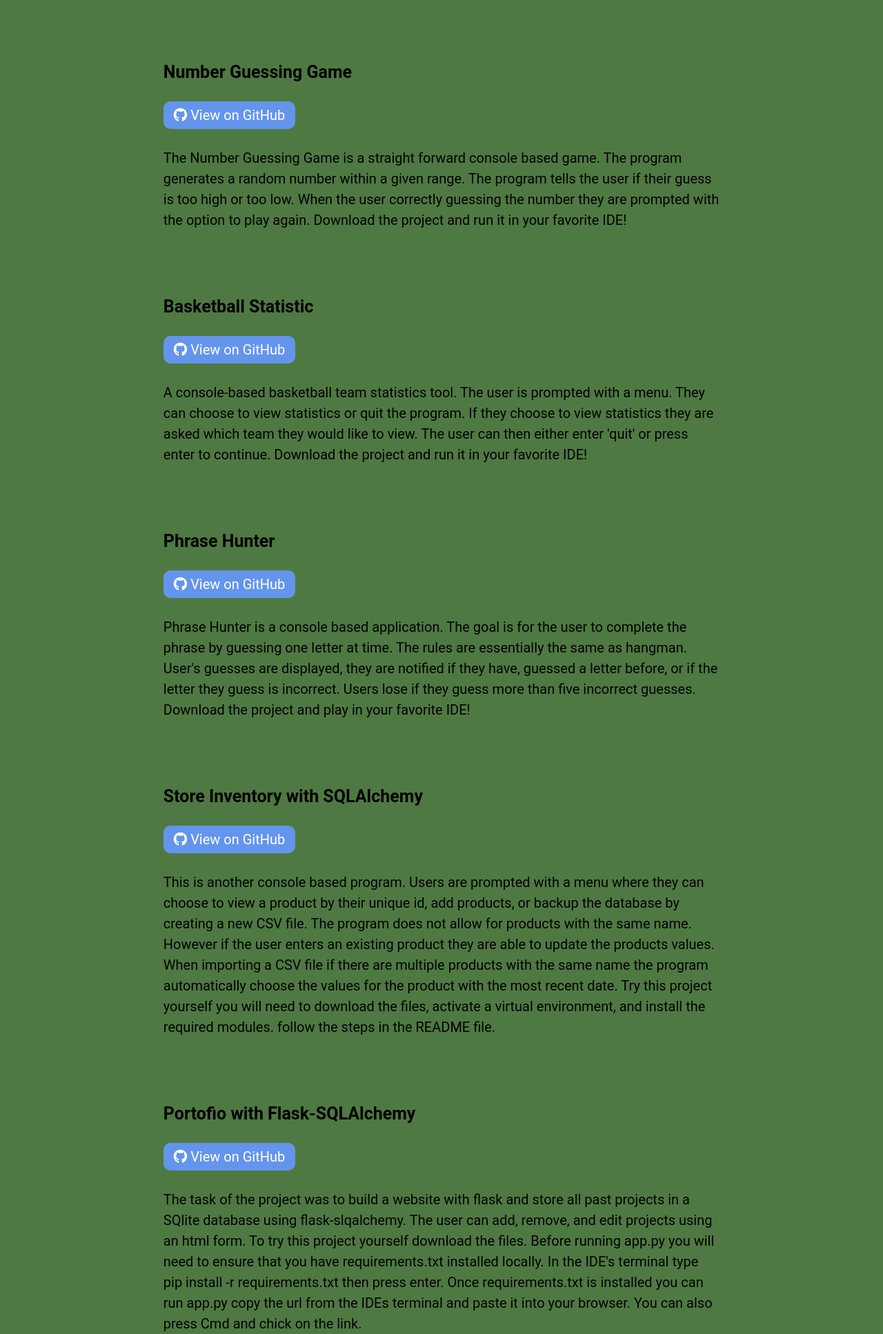
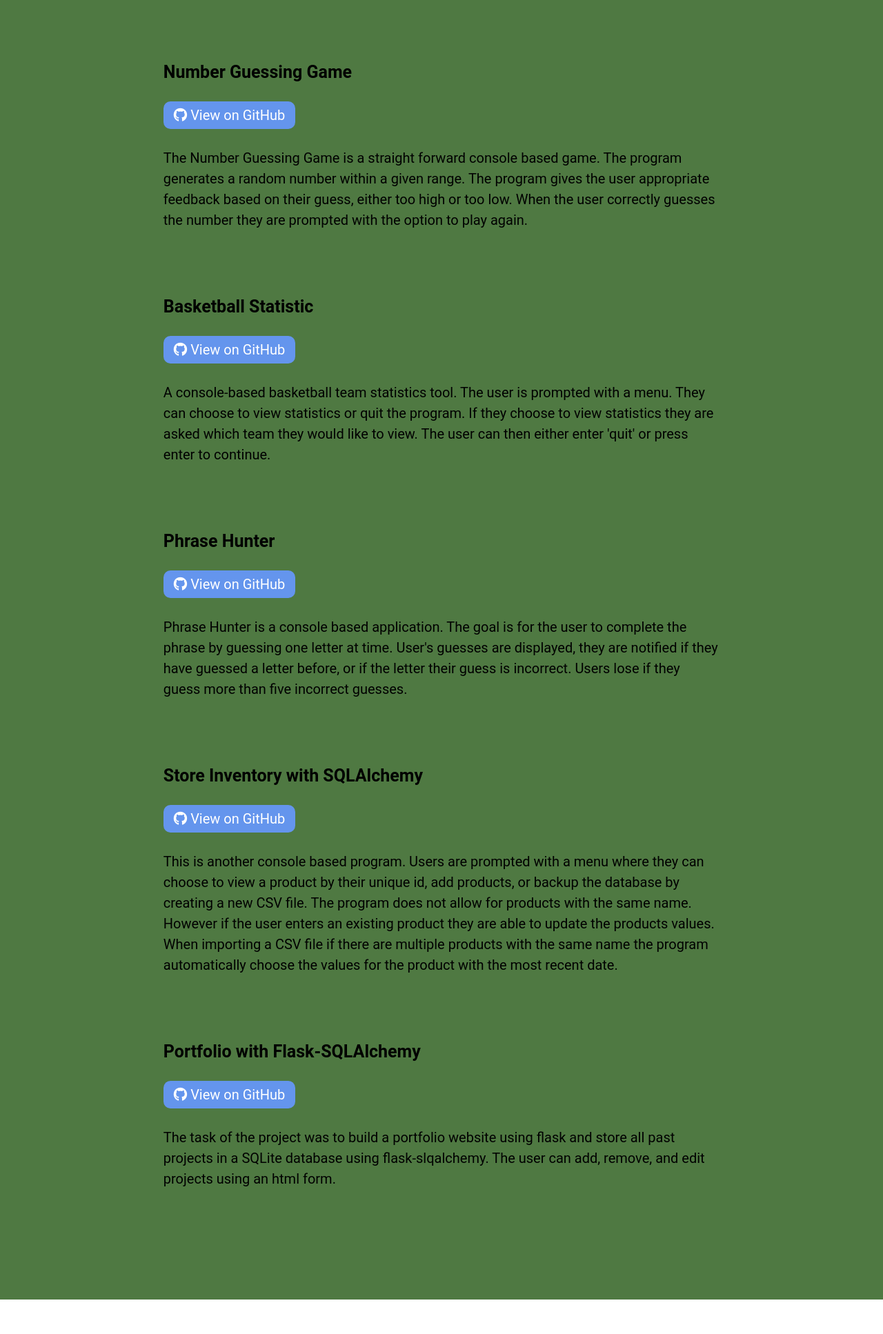
Before and after one commit to thamasmorethelen/website, a Flask app: page / in a window 1280 px wide. Shown: the part 2242-4176 px from the top of the page at 69% size. Run offline with Flask 2, Linux system fonts and the light colour scheme; some libraries are stand-ins or nearby versions.

Commit message:
Upates to index.html

```diff
--- a/templates/index.html
+++ b/templates/index.html
@@ -35,7 +35,7 @@
                             <i class="fab fa-github"></i>
                             View on GitHub
                         </a>
-                        <p>The Number Guessing Game is a straight forward console based game. The program generates a random number within a given range. The program tells the user if their guess is too high or too low. When the user correctly guessing the number they are prompted with the option to play again. Download the project and run it in your favorite IDE!</p>
+                        <p>The Number Guessing Game is a straight forward console based game. The program generates a random number within a given range. The program gives the user appropriate feedback based on their guess, either too high or too low. When the user correctly guesses the number they are prompted with the option to play again.</p>
                     </div>
                     <div id="project2"class="a-project">
                         <h3>Basketball Statistic</h3>
@@ -43,7 +43,7 @@
                             <i class="fab fa-github"></i>
                             View on GitHub
                         </a>
-                        <p>A console-based basketball team statistics tool. The user is prompted with a menu. They can choose to view statistics or quit the program. If they choose to view statistics they are asked which team they would like to view. The user can then either enter 'quit' or press enter to continue. Download the project and run it in your favorite IDE!</p>
+                        <p>A console-based basketball team statistics tool. The user is prompted with a menu. They can choose to view statistics or quit the program. If they choose to view statistics they are asked which team they would like to view. The user can then either enter 'quit' or press enter to continue.</p>
                     </div>
                     <div id="project3"class="a-project">
                         <h3>Phrase Hunter</h3>
@@ -51,7 +51,7 @@
                             <i class="fab fa-github"></i>
                             View on GitHub
                         </a>
-                        <p>Phrase Hunter is a console based application. The goal is for the user to complete the phrase by guessing one letter at time. The rules are essentially the same as hangman. User's guesses are displayed, they are notified if they have, guessed a letter before, or if the letter they guess is incorrect. Users lose if they guess more than five incorrect guesses. Download the project and play in your favorite IDE!</p>
+                        <p>Phrase Hunter is a console based application. The goal is for the user to complete the phrase by guessing one letter at time. User's guesses are displayed, they are notified if they have guessed a letter before, or if the letter their guess is incorrect. Users lose if they guess more than five incorrect guesses.</p>
                     </div>
                     <div id="project4"class="a-project">
                         <h3>Store Inventory with SQLAlchemy</h3>
@@ -59,15 +59,15 @@
                             <i class="fab fa-github"></i>
                             View on GitHub
                         </a>
-                        <p>This is another console based program. Users are prompted with a menu where they can choose to view a product by their unique id, add products, or backup the database by creating a new CSV file. The program does not allow for products with the same name. However if the user enters an existing product they are able to update the products values. When importing a CSV file if there are multiple products with the same name the program automatically choose the values for the product with the most recent date. Try this project yourself you will need to download the files, activate a virtual environment, and install the required modules. follow the steps in the README file.</p>
+                        <p>This is another console based program. Users are prompted with a menu where they can choose to view a product by their unique id, add products, or backup the database by creating a new CSV file. The program does not allow for products with the same name. However if the user enters an existing product they are able to update the products values. When importing a CSV file if there are multiple products with the same name the program automatically choose the values for the product with the most recent date.</p>
                     </div>
                     <div id="project5"class="a-project">
-                        <h3>Portofio with Flask-SQLAlchemy</h3>
+                        <h3>Portfolio with Flask-SQLAlchemy</h3>
                         <a href="https://github.com/thamasmorethelen/Treehouse_Project_5" target="_blank" class="github-btn">
                             <i class="fab fa-github"></i>
                             View on GitHub
                         </a>
-                        <p>The task of the project was to build a website with flask and store all past projects in a SQlite database using flask-slqalchemy. The user can add, remove, and edit projects using an html form. To try this project yourself download the files. Before running app.py you will need to ensure that you have requirements.txt installed locally. In the IDE's terminal type pip install -r requirements.txt then press enter. Once requirements.txt is installed you can run app.py copy the url from the IDEs terminal and paste it into your browser. You can also press Cmd and chick on the link.</p>
+                        <p>The task of the project was to build a portfolio website using flask and store all past projects in a SQLite database using flask-slqalchemy. The user can add, remove, and edit projects using an html form.</p>
                     </div>
             </div>
         </section>
```
